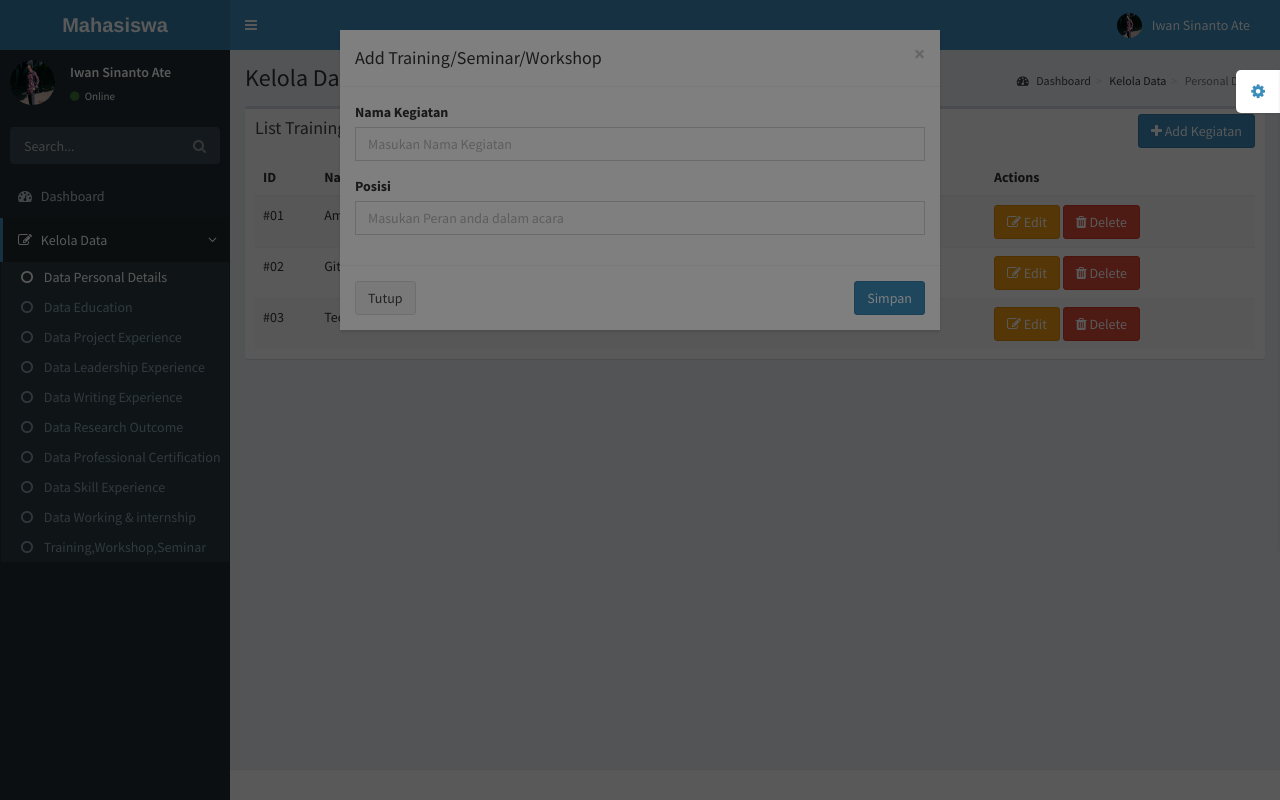
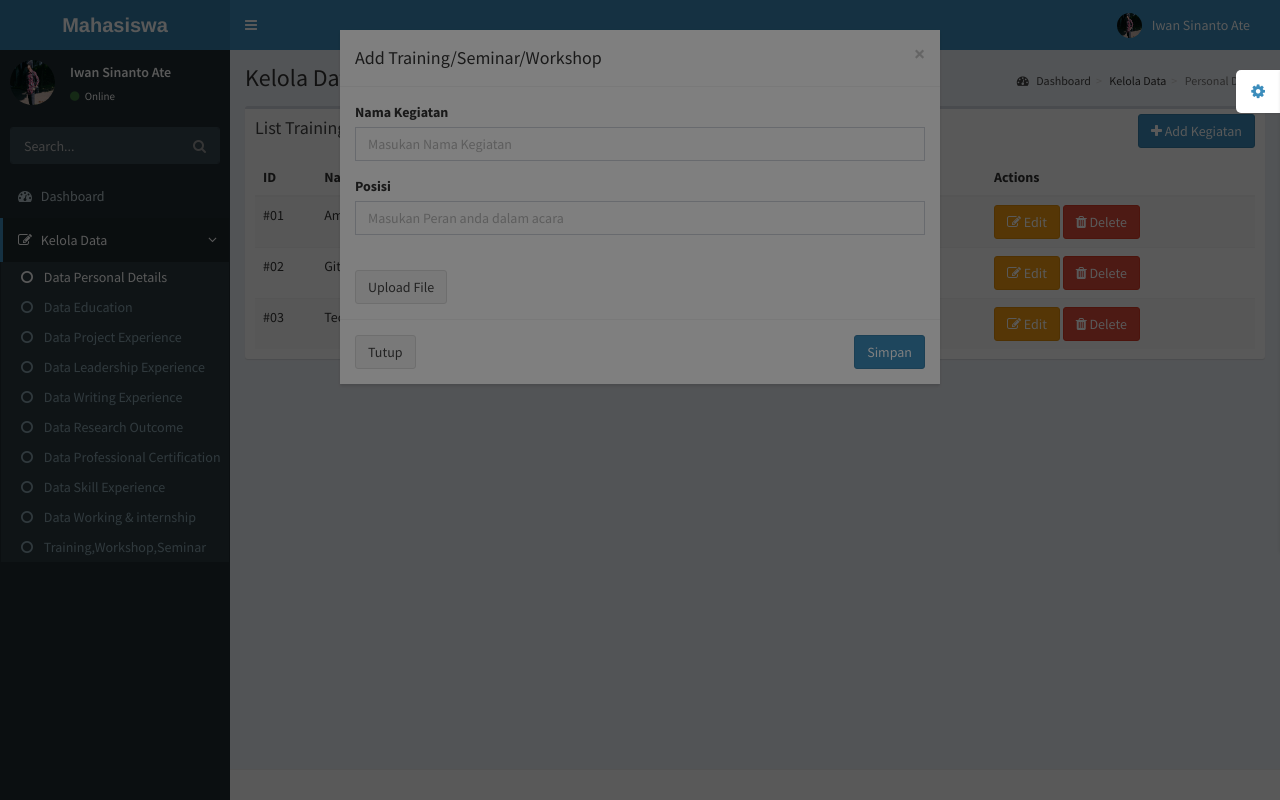
Before and after one commit to Risnawati31/Sistem-Akreditasi-Modul-Mahasiswa, a PHP site: page /pages/kelola-data/training-workshop-seminar.php in a window 1280 px wide, after a click on "Add Kegiatan". Run offline with PHP 8.4, Linux system fonts and the light colour scheme; the visitor is signed in with stand-in values (Sample User, id 1); some libraries are stand-ins or nearby versions.

Commit message:
menambah tombol upload pada modal training dan sertifikat

```diff
--- a/pages/kelola-data/training-workshop-seminar.php
+++ b/pages/kelola-data/training-workshop-seminar.php
@@ -86,6 +86,10 @@
                 <label>Posisi</label>
                 <input type="text" class="form-control" name="tahun" placeholder="Masukan Peran anda dalam acara">
               </div>
+              <br>
+              <div>
+                <button type="button" class="btn btn-default" data-dismiss="modal">Upload File</button>
+              </div>
           </div>
           <div class="modal-footer">
             <button type="button" class="btn btn-default pull-left" data-dismiss="modal">Tutup</button>
@@ -112,6 +116,10 @@
                 <label>Posisi</label>
                 <input type="text" class="form-control" name="tahun" placeholder="Masukan Peran dalam acara">
               </div>
+              <br>
+              <div>
+                  <button type="button" class="btn btn-default" data-dismiss="modal">Upload File</button>
+                </div>
           </div>
           <div class="modal-footer">
             <button type="button" class="btn btn-default pull-left" data-dismiss="modal">Tutup</button>
```
Also changed, not shown: pages/kelola-data/professional-certification.php (+8 -0 lines).
